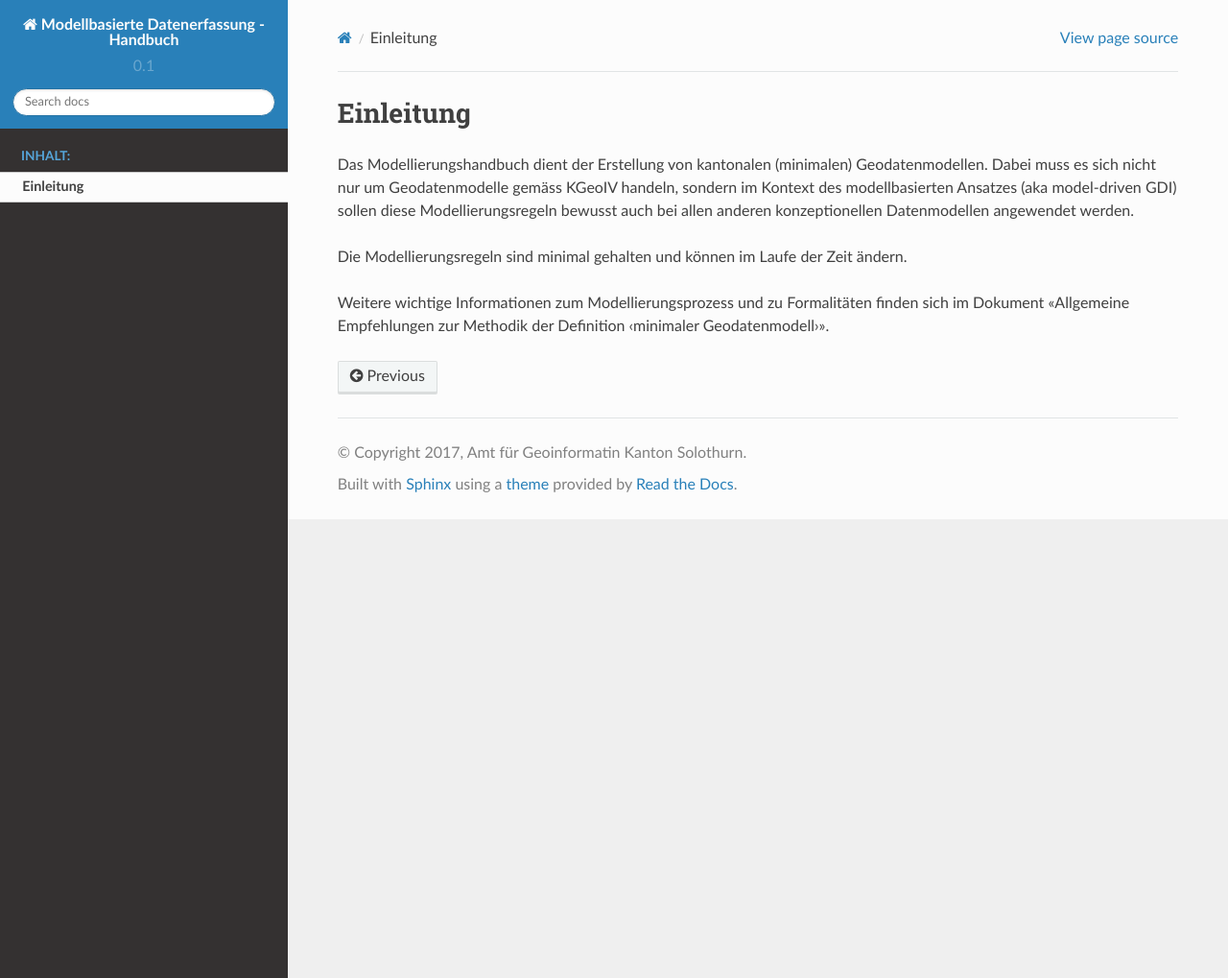
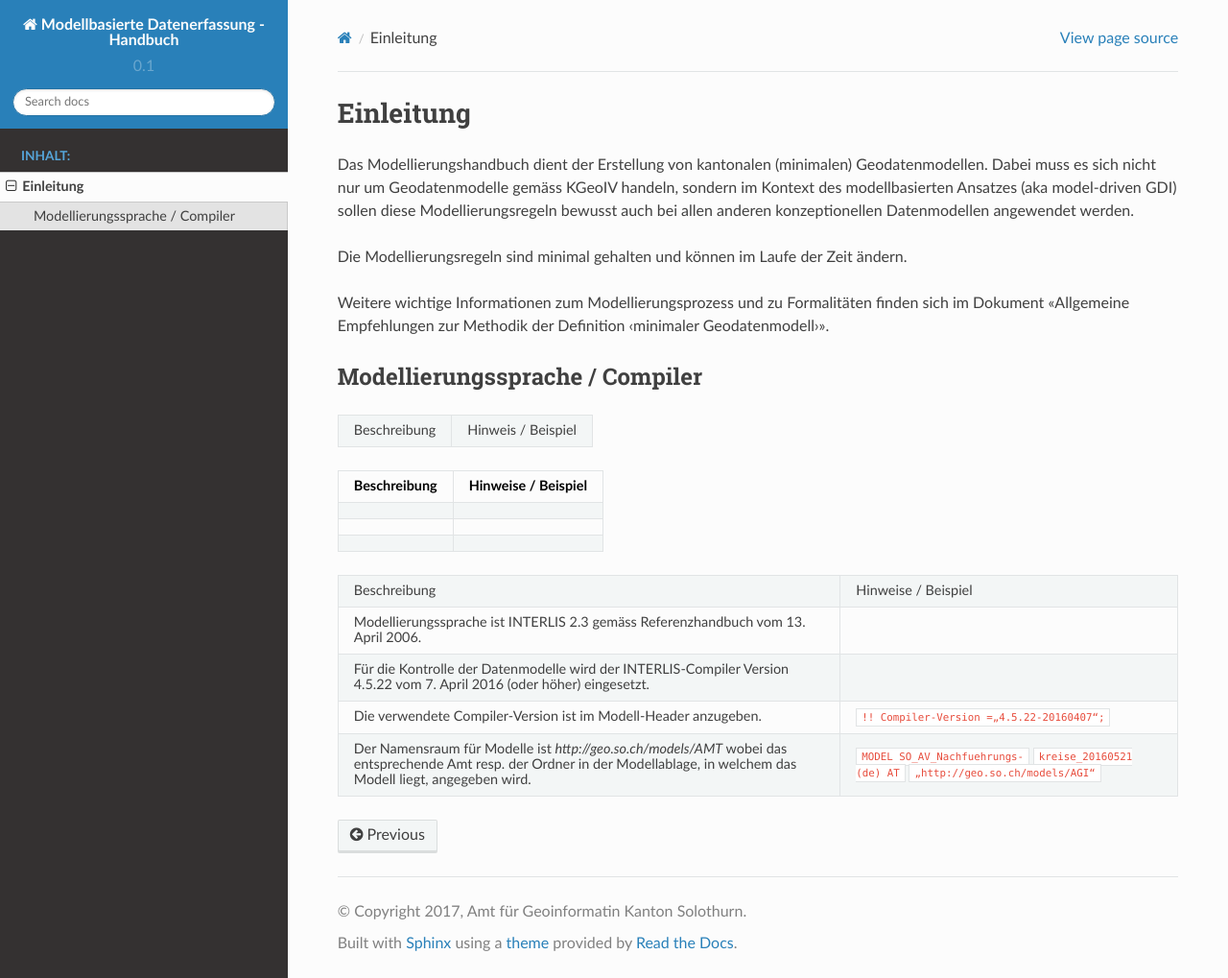
Before and after one commit to sogis/modellbasierte-datenerfassung-handbuch, a Sphinx documentation site: the page built from source/einleitung.rst, in a window 1280 px wide and 1019 px high. Shown: the whole window at 96% size. Built offline with Sphinx 7.4.7 and the Read the Docs theme 2.0.0, drawn with Linux system fonts in a browser that asks for light colours.

Commit message:
testing tables

```diff
--- a/source/einleitung.rst
+++ b/source/einleitung.rst
@@ -9,3 +9,36 @@ Die Modellierungsregeln sind minimal gehalten und können im Laufe der Zeit änd
 
 Weitere wichtige Informationen zum Modellierungsprozess und zu Formalitäten finden sich im
 Dokument «Allgemeine Empfehlungen zur Methodik der Definition ‹minimaler Geodatenmodell›».
+
+
+Modellierungssprache / Compiler
+-------------------------------
++-----------------------------------------+-----------------------------------------+
+| Beschreibung                            | Hinweis / Beispiel                      |
++-----------------------------------------+-----------------------------------------+
+
+
++--------------+---------------------+
+| Beschreibung | Hinweise / Beispiel |
++==============+=====================+
+|              |                     |
++--------------+---------------------+
+|              |                     |
++--------------+---------------------+
+|              |                     |
++--------------+---------------------+
+
++----------------------------------------------------------------------------------------+---------------------------------------------+
+| Beschreibung                                                                           | Hinweise / Beispiel                         |
++----------------------------------------------------------------------------------------+---------------------------------------------+
+| Modellierungssprache ist INTERLIS 2.3 gemäss Referenzhandbuch vom 13. April 2006.      |                                             |
++----------------------------------------------------------------------------------------+---------------------------------------------+
+| Für die Kontrolle der Datenmodelle wird der INTERLIS-Compiler Version 4.5.22 vom       |                                             |
+| 7. April 2016 (oder höher) eingesetzt.                                                 |                                             |
++----------------------------------------------------------------------------------------+---------------------------------------------+
+| Die verwendete Compiler-Version ist im Modell-Header anzugeben.                        | ``!! Compiler-Version =„4.5.22-20160407“;`` |
++----------------------------------------------------------------------------------------+---------------------------------------------+
+| Der Namensraum für Modelle ist *http://geo.so.ch/models/AMT* wobei das entsprechende   | ``MODEL SO_AV_Nachfuehrungs-``              |
+| Amt resp. der Ordner in der Modellablage, in welchem das Modell liegt, angegeben wird. | ``kreise_20160521 (de) AT``                 |
+|                                                                                        | ``„http://geo.so.ch/models/AGI“``           |
++----------------------------------------------------------------------------------------+---------------------------------------------+
```
